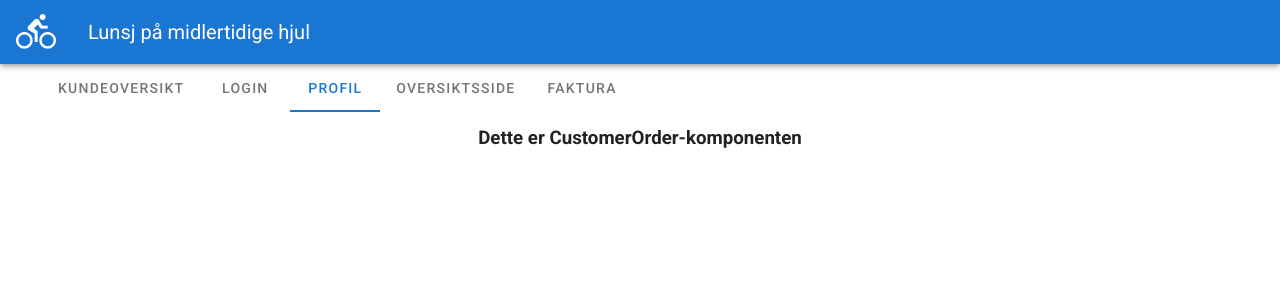
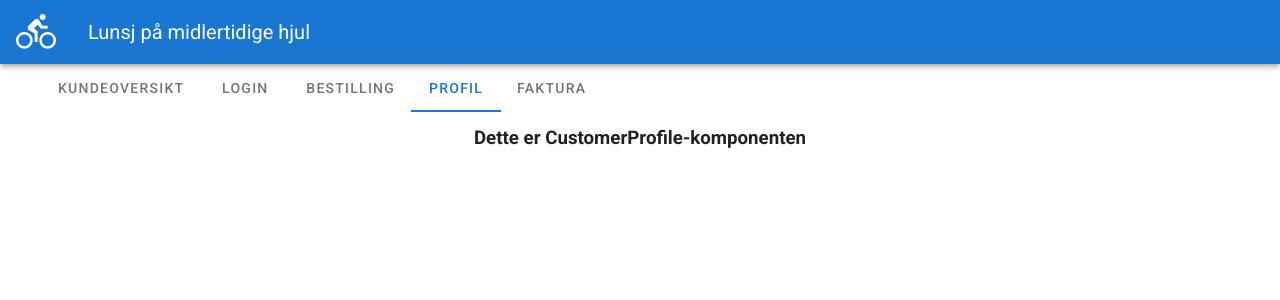
Before and after one commit to synnesorensen/bachelor, a Vue app in the folder clients/webclient/: page / in a window 1280 px wide. Both pictures are taken after a click on the tab "PROFIL". Shown: the top 300 px of the page. Built offline with nearby package versions, Linux system fonts and the light colour scheme.

Commit message:
Added CustomerProfile

```diff
--- a/clients/webclient/src/App.vue
+++ b/clients/webclient/src/App.vue
@@ -11,15 +11,15 @@
 			<v-tabs v-model="tab" align-with-title>
 				<v-tab>Kundeoversikt</v-tab>
 				<v-tab>Login</v-tab>
+				<v-tab>Bestilling</v-tab>
 				<v-tab>Profil</v-tab>
-				<v-tab>Oversiktsside</v-tab>
 				<v-tab>Faktura</v-tab>
 			</v-tabs>
 			<v-tabs-items v-model="tab">
 				<v-tab-item><CustomerOverview /></v-tab-item>
 				<v-tab-item><CustomerLogin /></v-tab-item>
 				<v-tab-item><CustomerOrder /></v-tab-item>
-				<v-tab-item>Her kommer profilsiden til kunden</v-tab-item>
+				<v-tab-item><CustomerProfile /></v-tab-item>
 				<v-tab-item>Her kommer faktuainfo</v-tab-item>
 			</v-tabs-items>
 		</v-main>
@@ -32,12 +32,14 @@ import Component from 'vue-class-component';
 import CustomerOverview from './components/CustomerOverview.vue';
 import CustomerLogin from './components/CustomerLogin.vue';
 import CustomerOrder from './components/CustomerOrder.vue';
+import CustomerProfile from './components/CustomerProfile.vue';
 
 @Component({
 	components: {
 		CustomerOverview,
 		CustomerLogin,
 		CustomerOrder,
+		CustomerProfile,
 	},
 })
 export default class App extends Vue {
--- /dev/null
+++ b/clients/webclient/src/components/CustomerProfile.vue
@@ -0,0 +1,20 @@
+<template>
+  <v-container>
+      <v-row class="text-center">
+        <v-col cols="12">
+            <h3>Dette er CustomerProfile-komponenten</h3>
+        </v-col>
+      </v-row>
+  </v-container>
+</template>
+
+<script lang="ts">
+  import Vue from 'vue'
+  import Component from 'vue-class-component'
+
+@Component
+export default class CustomerProfile extends Vue {
+
+}
+
+</script>
```
